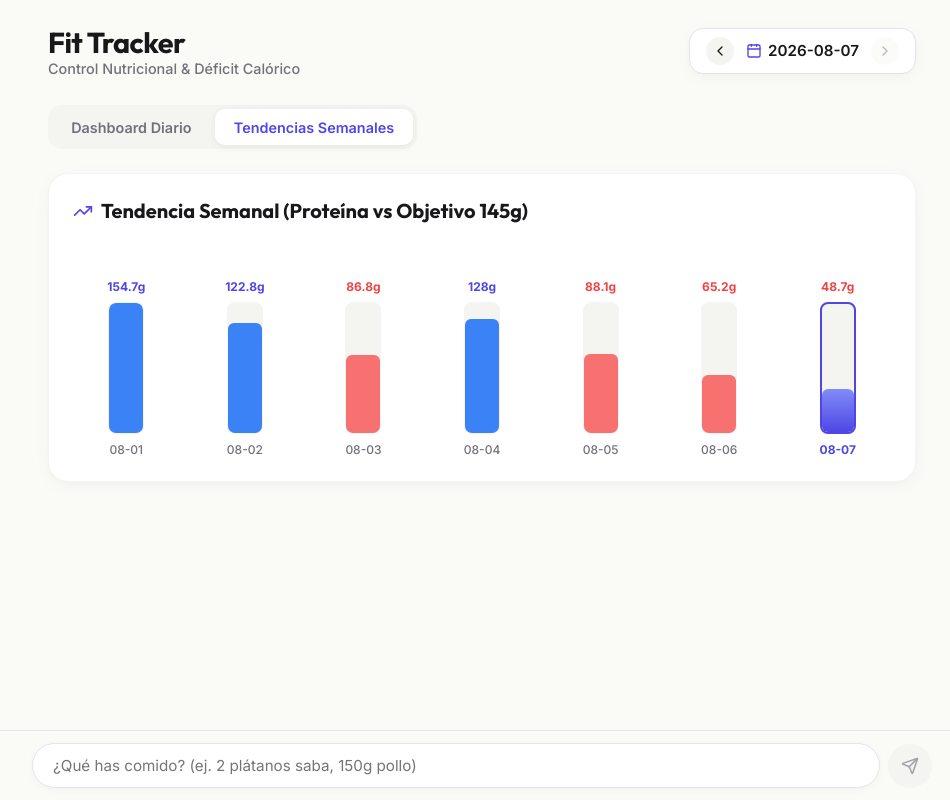
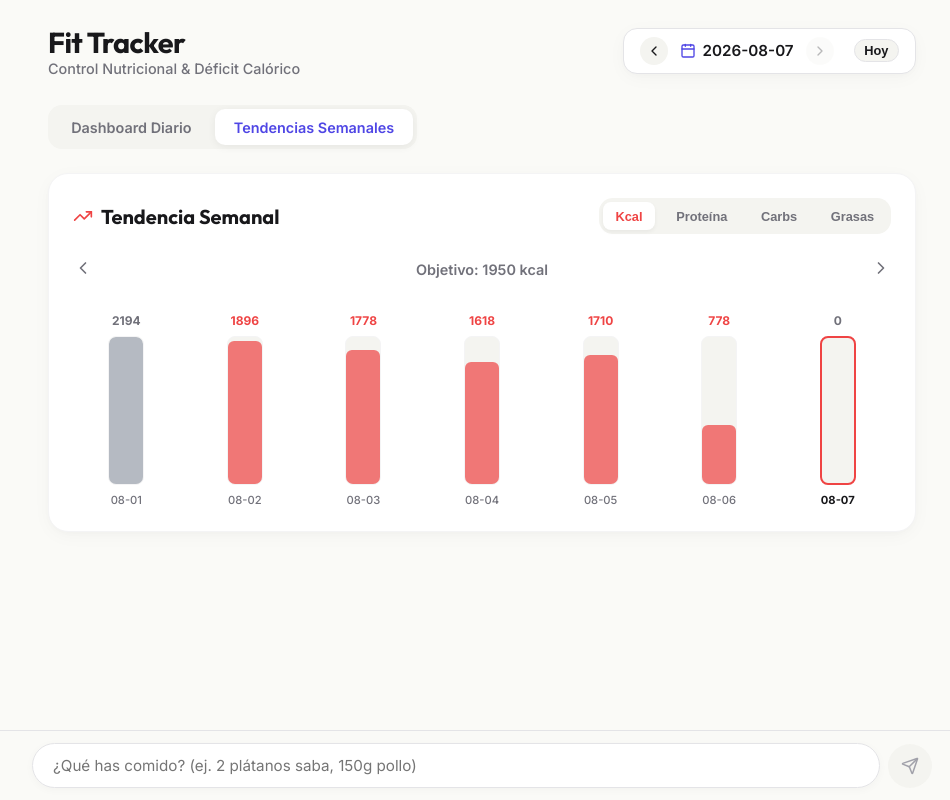
Before and after one commit to phmmyadmin/Fit-tracker, a React (Vite) app in the folder app/: page / in a window 1280 px wide. Both pictures are taken after a click on the button "Tendencias Semanales". Shown: the whole page, without its empty margins (158-1108 px from the left). Built offline with nearby package versions, Linux system fonts and the light colour scheme.

Commit message:
feat(ui): add 'Hoy' button, week navigation and macro comparison to WeeklyChart (#14)
Co-authored-by: Pablo Hernando Marrugat <pablo@MacBook-Air-de-Pablo.local>

```diff
--- a/app/public/food_log.json
+++ b/app/public/food_log.json
@@ -443,7 +443,7 @@
           "description": "2 burgers",
           "macros": {
             "calories": 171,
-            "protein": 13.0,
+            "protein": 13,
             "carbs": 12.4,
             "fats": 7.5
           }
@@ -453,7 +453,7 @@
           "description": "1 balut",
           "macros": {
             "calories": 171,
-            "protein": 13.0,
+            "protein": 13,
             "carbs": 12.4,
             "fats": 7.5
           }
@@ -463,7 +463,7 @@
           "description": "1 huevo",
           "macros": {
             "calories": 171,
-            "protein": 13.0,
+            "protein": 13,
             "carbs": 12.4,
             "fats": 7.5
           }
@@ -828,7 +828,7 @@
           "macros": {
             "calories": 142,
             "protein": 12.2,
-            "carbs": 18.0,
+            "carbs": 18,
             "fats": 2.4
           }
         },
@@ -838,7 +838,7 @@
           "macros": {
             "calories": 142,
             "protein": 12.2,
-            "carbs": 18.0,
+            "carbs": 18,
             "fats": 2.4
           }
         },
@@ -918,7 +918,7 @@
           "description": "50g avena",
           "macros": {
             "calories": 128,
-            "protein": 6.0,
+            "protein": 6,
             "carbs": 18.9,
             "fats": 3.4
           }
@@ -928,7 +928,7 @@
           "description": "100g yogur natural",
           "macros": {
             "calories": 128,
-            "protein": 6.0,
+            "protein": 6,
             "carbs": 18.9,
             "fats": 3.4
           }
@@ -959,7 +959,7 @@
           "description": "115g yogur",
           "macros": {
             "calories": 145,
-            "protein": 11.0,
+            "protein": 11,
             "carbs": 17.4,
             "fats": 3.5
           }
@@ -969,7 +969,7 @@
           "description": "30g avena",
           "macros": {
             "calories": 145,
-            "protein": 11.0,
+            "protein": 11,
             "carbs": 17.4,
             "fats": 3.5
           }
@@ -979,7 +979,7 @@
           "description": "2 mini burgers",
           "macros": {
             "calories": 145,
-            "protein": 11.0,
+            "protein": 11,
             "carbs": 17.4,
             "fats": 3.5
           }
@@ -1030,7 +1030,7 @@
           "macros": {
             "calories": 102,
             "protein": 3.8,
-            "carbs": 18.0,
+            "carbs": 18,
             "fats": 2.1
           }
         },
@@ -1040,7 +1040,7 @@
           "macros": {
             "calories": 102,
             "protein": 3.8,
-            "carbs": 18.0,
+            "carbs": 18,
             "fats": 2.1
           }
         },
@@ -1050,7 +1050,7 @@
           "macros": {
             "calories": 102,
             "protein": 3.8,
-            "carbs": 18.0,
+            "carbs": 18,
             "fats": 2.1
           }
         }
@@ -1261,7 +1261,7 @@
           "description": "120g pollo",
           "macros": {
             "calories": 150,
-            "protein": 14.0,
+            "protein": 14,
             "carbs": 16.1,
             "fats": 1.7
           }
@@ -1271,7 +1271,7 @@
           "description": "100g patata",
           "macros": {
             "calories": 150,
-            "protein": 14.0,
+            "protein": 14,
             "carbs": 16.1,
             "fats": 1.7
           }
@@ -1281,7 +1281,7 @@
           "description": "100g arroz",
           "macros": {
             "calories": 150,
-            "protein": 14.0,
+            "protein": 14,
             "carbs": 16.1,
             "fats": 1.7
           }
@@ -1435,7 +1435,7 @@
             "calories": 96,
             "protein": 3.5,
             "carbs": 15.4,
-            "fats": 3.0
+            "fats": 3
           }
         },
         {
@@ -1445,7 +1445,7 @@
             "calories": 96,
             "protein": 3.5,
             "carbs": 15.4,
-            "fats": 3.0
+            "fats": 3
           }
         },
         {
@@ -1483,8 +1483,8 @@
           "description": "Batido de plátano",
           "macros": {
             "calories": 270,
-            "protein": 8.0,
-            "carbs": 41.0,
+            "protein": 8,
+            "carbs": 41,
             "fats": 8.2
           }
         },
@@ -1493,8 +1493,8 @@
           "description": "1/2 plato Pad Thai",
           "macros": {
             "calories": 270,
-            "protein": 8.0,
-            "carbs": 41.0,
+            "protein": 8,
+            "carbs": 41,
             "fats": 8.2
           }
         },
@@ -1778,7 +1778,7 @@
             "calories": 312,
             "protein": 21.6,
             "carbs": 26.6,
-            "fats": 13.0
+            "fats": 13
           }
         },
         {
@@ -1788,7 +1788,7 @@
             "calories": 312,
             "protein": 21.6,
             "carbs": 26.6,
-            "fats": 13.0
+            "fats": 13
           }
         },
         {
@@ -1932,33 +1932,12 @@
     },
     {
       "date": "2026-08-07",
-      "intakes": [
-        {
-          "time": "11:35",
-          "description": "Pollo (150g",
-          "macros": {
-            "calories": 248,
-            "protein": 46.5,
-            "carbs": 0,
-            "fats": 5.4
-          }
-        },
-        {
-          "time": "11:36",
-          "description": "Platano (200g",
-          "macros": {
-            "calories": 178,
-            "protein": 2.2,
-            "carbs": 45.6,
-            "fats": 0.6
-          }
-        }
-      ],
-      "dailyTotals": {
-        "calories": 426,
-        "protein": 48.7,
-        "carbs": 45.6,
-        "fats": 6
+      "intakes": [],
+      "dailyTotals": {
+        "calories": 0,
+        "protein": 0,
+        "carbs": 0,
+        "fats": 0
       }
     }
   ]
--- a/app/src/App.jsx
+++ b/app/src/App.jsx
@@ -116,7 +116,14 @@ export default function App() {
   };
 
   const totals = currentLog.dailyTotals;
-  const allDates = data.dailyLogs.map((l) => l.date);
+
+  let allDates = data.dailyLogs.map((l) => l.date);
+  const todayStr = new Date().toISOString().slice(0, 10);
+  if (!allDates.includes(todayStr)) {
+    allDates.push(todayStr);
+    allDates.sort(); // keep it sorted
+  }
+
   const currentIndex = allDates.indexOf(selectedDate);
 
   const prevDate = () => {
@@ -126,6 +133,8 @@ export default function App() {
   const nextDate = () => {
     if (currentIndex < allDates.length - 1) setSelectedDate(allDates[currentIndex + 1]);
   };
+
+  const goToToday = () => setSelectedDate(todayStr);
 
   return (
     <div className="app-container">
@@ -173,6 +182,22 @@ export default function App() {
           </div>
           <button className="nav-btn" onClick={nextDate} disabled={currentIndex === allDates.length - 1}>
             <ChevronRight size={16} />
+          </button>
+          <button
+            onClick={goToToday}
+            style={{
+              marginLeft: '0.5rem',
+              padding: '0.2rem 0.6rem',
+              borderRadius: '12px',
+              border: '1px solid var(--border-light)',
+              background: 'var(--bg-subtle)',
+              color: 'var(--text-main)',
+              cursor: 'pointer',
+              fontWeight: 600,
+              fontSize: '0.8rem'
+            }}
+          >
+            Hoy
           </button>
         </div>
       </header>
@@ -259,7 +284,7 @@ export default function App() {
           logs={data.dailyLogs}
           selectedDate={selectedDate}
           onSelectDate={setSelectedDate}
-          targetProtein={targetMacros.protein}
+          targetMacros={targetMacros}
         />
       )}
 
--- a/app/src/components/WeeklyChart.jsx
+++ b/app/src/components/WeeklyChart.jsx
@@ -1,21 +1,90 @@
-import React from 'react';
-import { TrendingUp } from 'lucide-react';
+import React, { useState } from 'react';
+import { TrendingUp, ChevronLeft, ChevronRight } from 'lucide-react';
 
-export default function WeeklyChart({ logs, selectedDate, onSelectDate, targetProtein = 145 }) {
-  const last7Days = logs.slice(-7);
+export default function WeeklyChart({ logs, selectedDate, onSelectDate, targetMacros }) {
+  const [activeMacro, setActiveMacro] = useState('calories');
+  const [weekOffset, setWeekOffset] = useState(0);
+
+  const macrosConfig = {
+    calories: { label: 'Kcal', color: 'var(--color-calories)', target: targetMacros.calories },
+    protein: { label: 'Proteína', color: 'var(--color-protein)', target: targetMacros.protein },
+    carbs: { label: 'Carbs', color: 'var(--color-carbs)', target: targetMacros.carbs },
+    fats: { label: 'Grasas', color: 'var(--color-fats)', target: targetMacros.fats }
+  };
+
+  const currentConfig = macrosConfig[activeMacro];
+
+  const startIndex = Math.max(0, logs.length - 7 * (weekOffset + 1));
+  const endIndex = logs.length - 7 * weekOffset;
+  const visibleDays = logs.slice(startIndex, endIndex);
+  const maxOffset = Math.ceil(logs.length / 7) - 1;
 
   return (
     <div className="health-card" style={{ marginTop: '1.5rem' }}>
-      <h2 style={{ fontFamily: 'var(--font-heading)', fontSize: '1.25rem', marginBottom: '1.5rem', display: 'flex', alignItems: 'center', gap: '0.5rem' }}>
-        <TrendingUp size={20} color="var(--color-indigo)" />
-        Tendencia Semanal (Proteína vs Objetivo {targetProtein}g)
-      </h2>
+      <div style={{ display: 'flex', flexWrap: 'wrap', justifyContent: 'space-between', alignItems: 'center', marginBottom: '1.5rem', gap: '1rem' }}>
+        <h2 style={{ fontFamily: 'var(--font-heading)', fontSize: '1.25rem', display: 'flex', alignItems: 'center', gap: '0.5rem', margin: 0 }}>
+          <TrendingUp size={20} color={currentConfig.color} />
+          Tendencia Semanal
+        </h2>
 
-      <div style={{ display: 'flex', alignItems: 'flex-end', justifyContent: 'space-between', height: 210, gap: '0.75rem', paddingTop: '2rem' }}>
-        {last7Days.map((d, idx) => {
-          const pPct = Math.min(100, Math.round((d.dailyTotals.protein / targetProtein) * 100));
+        <div style={{ display: 'flex', gap: '0.5rem', background: 'var(--bg-subtle)', padding: '4px', borderRadius: 'var(--radius-md)' }}>
+          {Object.entries(macrosConfig).map(([key, config]) => (
+            <button
+              key={key}
+              onClick={() => setActiveMacro(key)}
+              style={{
+                background: activeMacro === key ? 'var(--bg-surface)' : 'transparent',
+                color: activeMacro === key ? config.color : 'var(--text-muted)',
+                border: 'none',
+                padding: '0.4rem 0.8rem',
+                borderRadius: '8px',
+                fontWeight: 600,
+                fontSize: '0.8rem',
+                cursor: 'pointer',
+                boxShadow: activeMacro === key ? '0 2px 4px rgba(0,0,0,0.05)' : 'none'
+              }}
+            >
+              {config.label}
+            </button>
+          ))}
+        </div>
+      </div>
+
+      <div style={{ display: 'flex', justifyContent: 'space-between', alignItems: 'center', marginBottom: '1rem' }}>
+        <button
+          onClick={() => setWeekOffset(prev => Math.min(maxOffset, prev + 1))}
+          disabled={weekOffset >= maxOffset}
+          style={{ background: 'none', border: 'none', cursor: weekOffset >= maxOffset ? 'not-allowed' : 'pointer', color: 'var(--text-muted)' }}
+        >
+          <ChevronLeft size={20} />
+        </button>
+        <span style={{ fontSize: '0.9rem', fontWeight: 600, color: 'var(--text-muted)' }}>
+          Objetivo: {currentConfig.target} {activeMacro === 'calories' ? 'kcal' : 'g'}
+        </span>
+        <button
+          onClick={() => setWeekOffset(prev => Math.max(0, prev - 1))}
+          disabled={weekOffset === 0}
+          style={{ background: 'none', border: 'none', cursor: weekOffset === 0 ? 'not-allowed' : 'pointer', color: 'var(--text-muted)' }}
+        >
+          <ChevronRight size={20} />
+        </button>
+      </div>
+
+      <div style={{ display: 'flex', alignItems: 'flex-end', justifyContent: 'space-between', height: 210, gap: '0.75rem', paddingTop: '1rem' }}>
+        {visibleDays.map((d, idx) => {
+          const val = d.dailyTotals[activeMacro];
+          const target = currentConfig.target;
+          const pPct = Math.min(100, Math.round((val / target) * 100));
           const isSelected = d.date === selectedDate;
-          const targetMet = d.dailyTotals.protein >= targetProtein * 0.8;
+
+          let targetMet = false;
+          if (activeMacro === 'calories') {
+             // For calories, being under or slightly over is good
+             targetMet = val > 0 && val <= target * 1.1;
+          } else {
+             // For protein/carbs/fats, being near target is good
+             targetMet = val >= target * 0.8;
+          }
 
           return (
             <div
@@ -32,8 +101,8 @@ export default function WeeklyChart({ logs, selectedDate, onSelectDate, targetPr
                 cursor: 'pointer'
               }}
             >
-              <span style={{ fontSize: '0.75rem', fontWeight: 700, color: targetMet ? 'var(--color-indigo)' : 'var(--color-calories)' }}>
-                {d.dailyTotals.protein}g
+              <span style={{ fontSize: '0.75rem', fontWeight: 700, color: targetMet ? currentConfig.color : 'var(--text-muted)' }}>
+                {Math.round(val)}
               </span>
               <div
                 style={{
@@ -45,7 +114,7 @@ export default function WeeklyChart({ logs, selectedDate, onSelectDate, targetPr
                   display: 'flex',
                   alignItems: 'flex-end',
                   overflow: 'hidden',
-                  border: isSelected ? '2px solid var(--color-indigo)' : '1px solid var(--border-subtle)'
+                  border: isSelected ? `2px solid ${currentConfig.color}` : '1px solid var(--border-subtle)'
                 }}
               >
                 <div
@@ -54,13 +123,14 @@ export default function WeeklyChart({ logs, selectedDate, onSelectDate, targetPr
                     height: `${pPct}%`,
                     borderRadius: '6px 6px 0 0',
                     background: isSelected
-                      ? 'linear-gradient(to top, #4F46E5, #818CF8)'
-                      : targetMet ? '#3B82F6' : '#F87171',
-                    transition: 'height 0.5s ease'
+                      ? currentConfig.color
+                      : targetMet ? currentConfig.color : '#9CA3AF',
+                    opacity: isSelected ? 1 : 0.7,
+                    transition: 'height 0.5s ease, background 0.3s ease'
                   }}
                 />
               </div>
-              <span style={{ fontSize: '0.75rem', fontWeight: isSelected ? 700 : 500, color: isSelected ? 'var(--color-indigo)' : 'var(--text-muted)' }}>
+              <span style={{ fontSize: '0.7rem', fontWeight: isSelected ? 700 : 500, color: isSelected ? 'var(--text-main)' : 'var(--text-muted)' }}>
                 {d.date.slice(5)}
               </span>
             </div>
```
Also changed, not shown: 1 other file (tests, documents, lock files or other folders).
